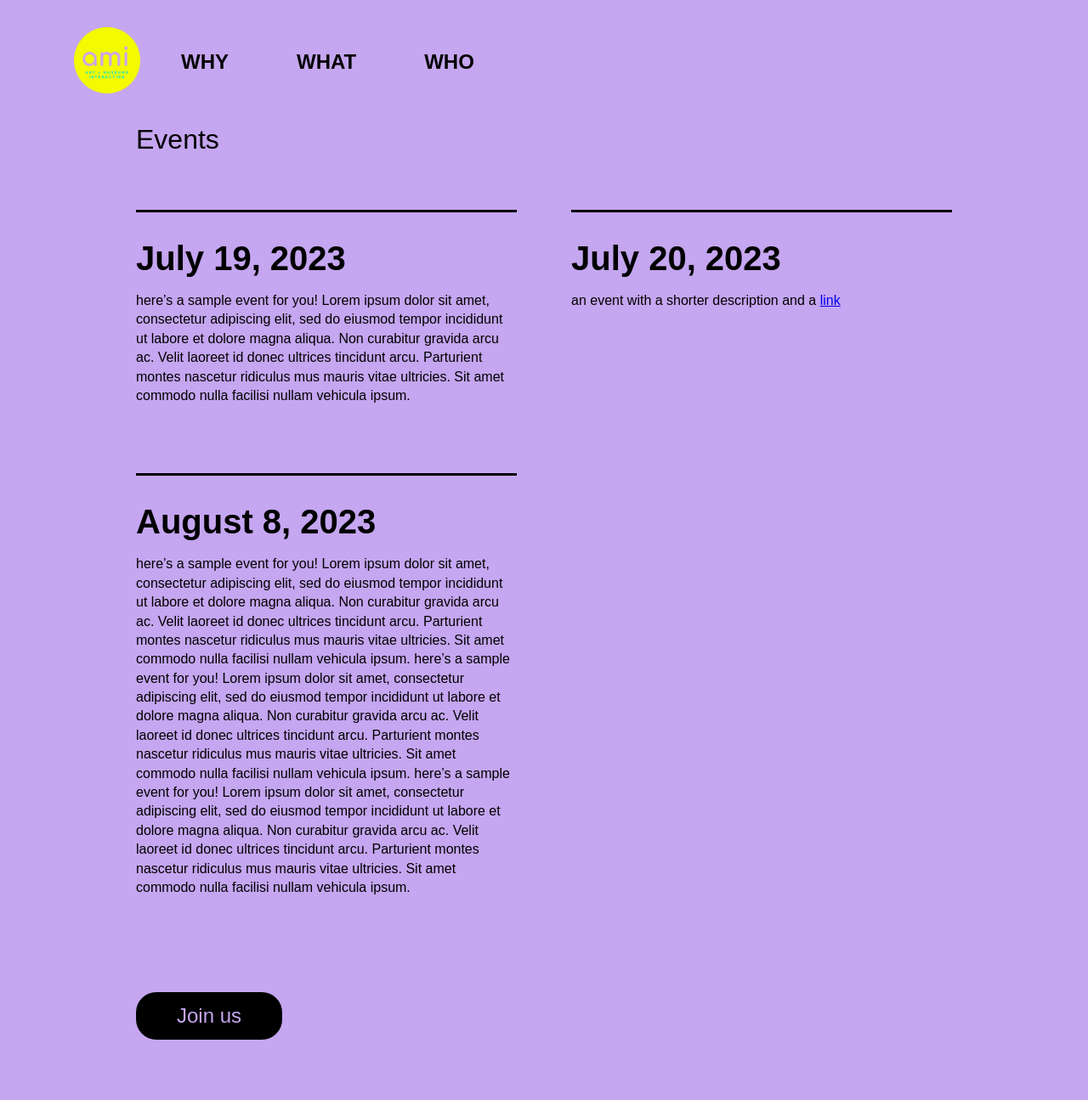
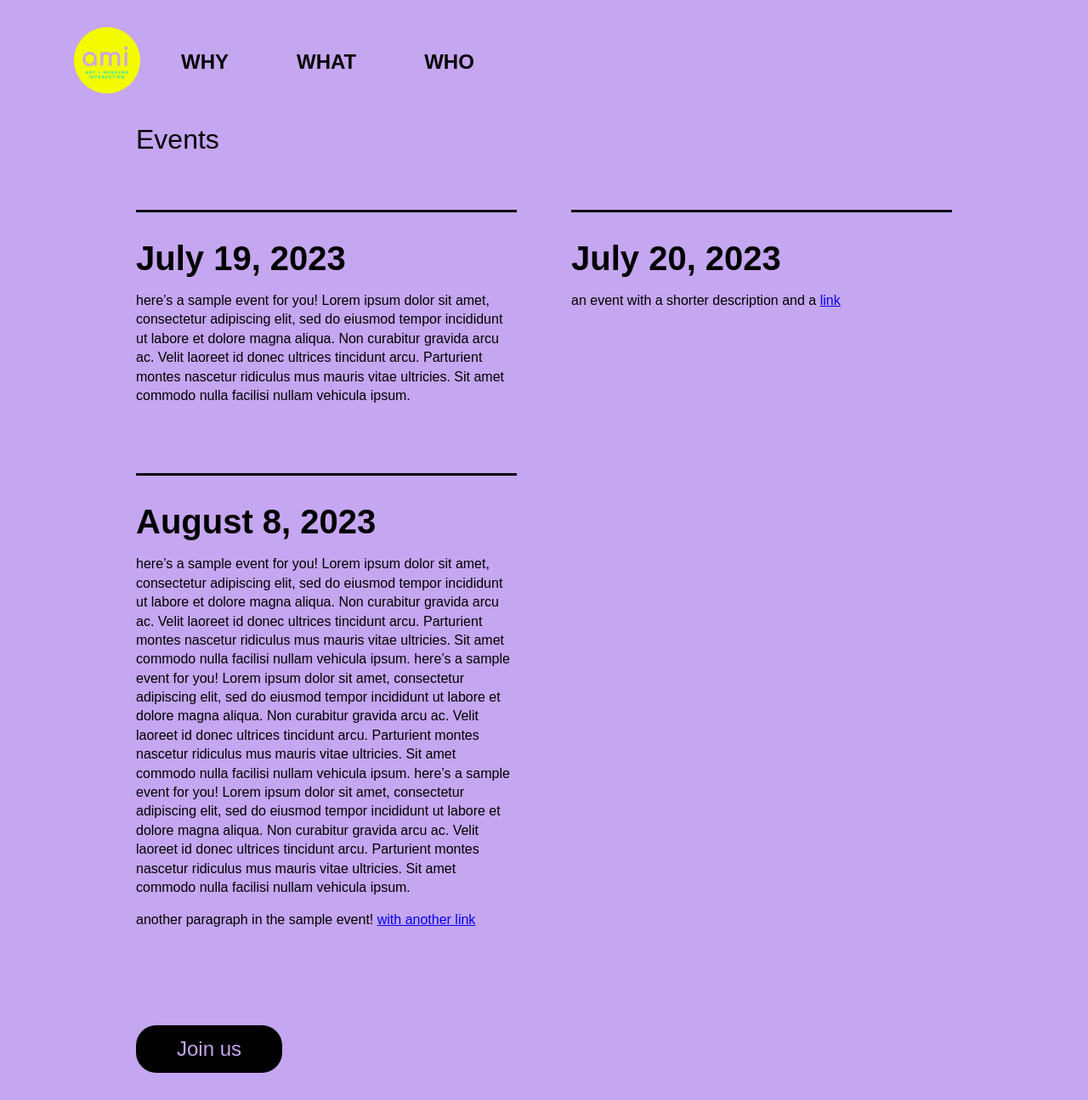
Before and after one commit to FableVision/ami-website, a Jekyll site: the page built from events.html, in a window 1280 px wide. Shown: the whole page at 85% size. Built offline with Jekyll 4.4.1, drawn with Linux system fonts in a browser that asks for light colours; before the commit the page ends 1256 px from its top, so only the background shows below that.

Commit message:
updated readme and events to show multi-line desc

```diff
--- a/_data/events.yaml
+++ b/_data/events.yaml
@@ -4,7 +4,10 @@
 
 - date: August 8, 2023
   iso_date: 2023-08-19
-  description: "here's a sample event for you! Lorem ipsum dolor sit amet, consectetur adipiscing elit, sed do eiusmod tempor incididunt ut labore et dolore magna aliqua. Non curabitur gravida arcu ac. Velit laoreet id donec ultrices tincidunt arcu. Parturient montes nascetur ridiculus mus mauris vitae ultricies. Sit amet commodo nulla facilisi nullam vehicula ipsum. here's a sample event for you! Lorem ipsum dolor sit amet, consectetur adipiscing elit, sed do eiusmod tempor incididunt ut labore et dolore magna aliqua. Non curabitur gravida arcu ac. Velit laoreet id donec ultrices tincidunt arcu. Parturient montes nascetur ridiculus mus mauris vitae ultricies. Sit amet commodo nulla facilisi nullam vehicula ipsum. here's a sample event for you! Lorem ipsum dolor sit amet, consectetur adipiscing elit, sed do eiusmod tempor incididunt ut labore et dolore magna aliqua. Non curabitur gravida arcu ac. Velit laoreet id donec ultrices tincidunt arcu. Parturient montes nascetur ridiculus mus mauris vitae ultricies. Sit amet commodo nulla facilisi nullam vehicula ipsum."
+  description: |
+    here's a sample event for you! Lorem ipsum dolor sit amet, consectetur adipiscing elit, sed do eiusmod tempor incididunt ut labore et dolore magna aliqua. Non curabitur gravida arcu ac. Velit laoreet id donec ultrices tincidunt arcu. Parturient montes nascetur ridiculus mus mauris vitae ultricies. Sit amet commodo nulla facilisi nullam vehicula ipsum. here's a sample event for you! Lorem ipsum dolor sit amet, consectetur adipiscing elit, sed do eiusmod tempor incididunt ut labore et dolore magna aliqua. Non curabitur gravida arcu ac. Velit laoreet id donec ultrices tincidunt arcu. Parturient montes nascetur ridiculus mus mauris vitae ultricies. Sit amet commodo nulla facilisi nullam vehicula ipsum. here's a sample event for you! Lorem ipsum dolor sit amet, consectetur adipiscing elit, sed do eiusmod tempor incididunt ut labore et dolore magna aliqua. Non curabitur gravida arcu ac. Velit laoreet id donec ultrices tincidunt arcu. Parturient montes nascetur ridiculus mus mauris vitae ultricies. Sit amet commodo nulla facilisi nullam vehicula ipsum.
+
+    another paragraph in the sample event! [with another link](https://en.wikipedia.org/wiki/Daiki_Suzuki)
 
 - date: July 20, 2023
   iso_date: 2023-07-20
```
Also changed, not shown: README.md.
